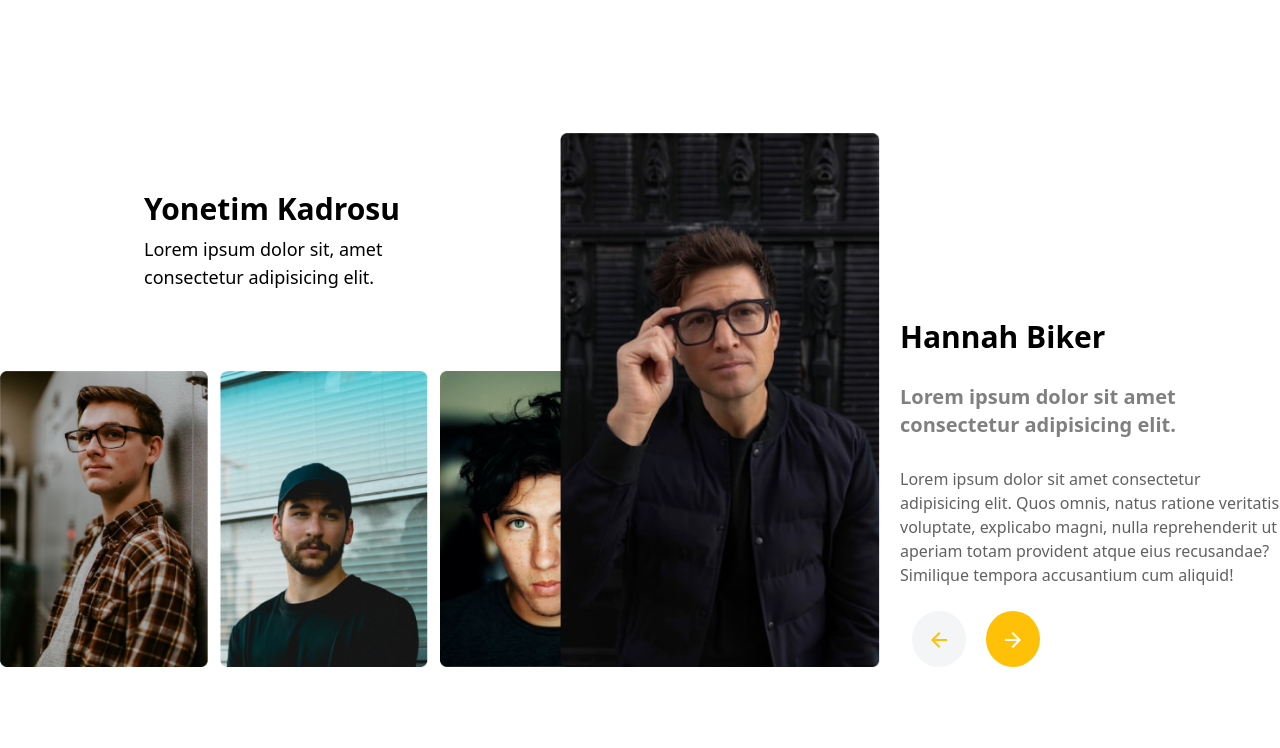
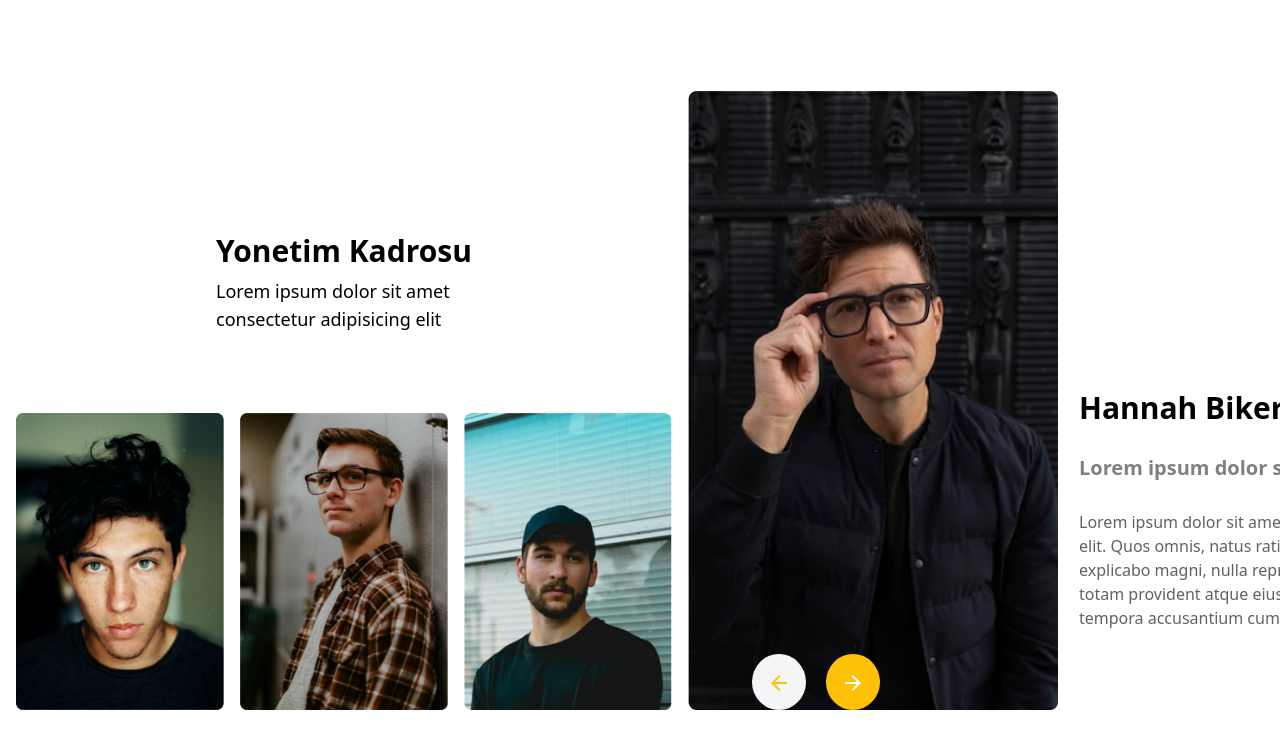
Before and after one commit to the-coder-kalisa/slider, a React (Vite) app: page / in a window 1280 px wide. Shown: the top 748 px of the page. Built offline with nearby package versions, Linux system fonts and the light colour scheme.

Commit message:
I think i've finished the whole slides

```diff
--- a/src/App.tsx
+++ b/src/App.tsx
@@ -1,13 +1,118 @@
-import { FC } from "react";
-import Left from "./components/Left";
-import Right from "./components/Right";
+import { FC, useState } from "react";
+import Person2 from "./images/another.png";
+import Person3 from "./images/second.png";
+import Person1 from "./images/last.png";
+import Person4 from "./images/first.jpg";
+import { ArrowBack, ArrowForward } from "@mui/icons-material";
 
 const App: FC = () => {
+  const second = [
+    {
+      title: "Hannah Biker",
+      image: Person4,
+      subTitle: "Lorem ipsum dolor sit amet consectetur adipisicing elit.",
+      body: "Lorem ipsum dolor sit amet consectetur adipisicing elit. Quos omnis, natus ratione veritatis voluptate, explicabo magni, nulla reprehenderit ut aperiam totam provident atque eius recusandae? Similique tempora accusantium cum aliquid!",
+    },
+    {
+      title: "kalisa ineza giovanni",
+      image: Person1,
+      subTitle: "Lorem ipsum dolor sit amet consectetur adipisicing elit.",
+      body: "Lorem ipsum dolor sit amet consectetur adipisicing elit. Quos omnis, natus ratione veritatis voluptate, explicabo magni, nulla reprehenderit ut aperiam totam provident atque eius recusandae? Similique tempora accusantium cum aliquid!",
+    },
+    {
+      title: "fadno",
+      image: Person3,
+      subTitle: "Lorem ipsum dolor sit amet consectetur adipisicing elit.",
+      body: "Lorem ipsum dolor sit amet consectetur adipisicing elit. Quos omnis, natus ratione veritatis voluptate, explicabo magni, nulla reprehenderit ut aperiam totam provident atque eius recusandae? Similique tempora accusantium cum aliquid!",
+    },
+  ];
+  const first = [
+    {
+      name: "Yonetim Kadrosu",
+      subname: "Lorem ipsum dolor sit amet consectetur adipisicing elit",
+      images: [Person1, Person2, Person3],
+    },
+    {
+      name: "Yonetim Kadrosu",
+      subname: "Lorem ipsum dolor sit amet consectetur adipisicing elit",
+      images: [Person1, Person2, Person3],
+    },
+    {
+      name: "Yonetim Kadrosu",
+      subname: "Lorem ipsum dolor sit amet consectetur adipisicing elit",
+      images: [Person1, Person2, Person3],
+    },
+  ];
+  const data = [{ first, second }];
+  const next = () => {
+    setCurrentIndex((index) => (index += 1));
+  };
+  const prev = () => {
+    setCurrentIndex((index) => (index -= 1));
+  };
+  const [currentIndex, setCurrentIndex] = useState(0);
   return (
     <div className="flex h-screen items-center justify-center">
-      <div className="flex items-end gap-4">
-        <Right />
-        <Left />
+      <div className="relative overflow-hidden w-[100rem] flex">
+        {data.map((data, index) => (
+          <div key={index} className="flex items-end overflow-hidden">
+            <div className="flex flex-row-reverse min-w-[43rem] overflow-hidden">
+              {data.first.map((data, index) => (
+                <div
+                  key={index}
+                  style={{ transform: `translateX(${currentIndex * 100}%)` }}
+                  className="flex min-w-[43rem] duration-1000 transition-all flex-col gap-20 items-center"
+                >
+                  <div className="flex flex-col gap-2">
+                    <div className="font-bold text-3xl">{data.name}</div>
+                    <div className="max-w-[16rem] text-lg">{data.subname}</div>
+                  </div>
+                  <div className="flex gap-4">
+                    {data.images.map((image, index) => (
+                      <img className="w-[13rem]" key={index} src={image} />
+                    ))}
+                  </div>
+                </div>
+              ))}
+            </div>
+            <div className="flex min-w-[70rem] overflow-x-hidden">
+              {data.second.map((data, index) => (
+                <div
+                  key={index}
+                  style={{ transform: `translate(-${currentIndex * 100}%)` }}
+                  className="flex duration-1000 transition-all min-w-[60rem] gap-5 items-end"
+                >
+                  <img className="min-w-[20rem]" src={data.image} />
+                  <div className="min-w-[23.8rem] flex flex-col gap-7 pb-[5rem]">
+                    <div className="font-bold text-3xl">{data.title}</div>
+                    <div className="text-xl text-[gray] font-semibold">
+                      {data.subTitle}
+                    </div>
+                    <div className="max-w-[25rem] font-medium text-[#616161] ">
+                      {data.body}
+                    </div>
+                  </div>
+                </div>
+              ))}
+            </div>
+          </div>
+        ))}
+        <div className="flex bottom-0 right-[25rem] absolute items-center mt-10 gap-5">
+          <button
+            className="button"
+            disabled={currentIndex === 0}
+            onClick={prev}
+          >
+            <ArrowBack />
+          </button>
+          <button
+            className="button "
+            disabled={currentIndex === 2}
+            onClick={next}
+          >
+            <ArrowForward />
+          </button>
+        </div>
       </div>
     </div>
   );
--- a/src/components/Left.tsx
+++ /dev/null
@@ -1,77 +0,0 @@
-import { ArrowBack, ArrowForward } from "@mui/icons-material";
-import { FC, useState } from "react";
-import Person1 from "../images/last.png";
-import Person2 from "../images/another.png";
-import Person3 from "../images/first.jpg";
-const Left: FC = () => {
-  const data = [
-    {
-      title: "Hannah Biker",
-      image: Person3,
-      subTitle: "Lorem ipsum dolor sit amet consectetur adipisicing elit.",
-      body: "Lorem ipsum dolor sit amet consectetur adipisicing elit. Quos omnis, natus ratione veritatis voluptate, explicabo magni, nulla reprehenderit ut aperiam totam provident atque eius recusandae? Similique tempora accusantium cum aliquid!",
-    },
-    {
-      title: "kalisa ineza giovanni",
-      image: Person2,
-      subTitle: "Lorem ipsum dolor sit amet consectetur adipisicing elit.",
-      body: "Lorem ipsum dolor sit amet consectetur adipisicing elit. Quos omnis, natus ratione veritatis voluptate, explicabo magni, nulla reprehenderit ut aperiam totam provident atque eius recusandae? Similique tempora accusantium cum aliquid!",
-    },
-    {
-      title: "fadno",
-      image: Person1,
-      subTitle: "Lorem ipsum dolor sit amet consectetur adipisicing elit.",
-      body: "Lorem ipsum dolor sit amet consectetur adipisicing elit. Quos omnis, natus ratione veritatis voluptate, explicabo magni, nulla reprehenderit ut aperiam totam provident atque eius recusandae? Similique tempora accusantium cum aliquid!",
-    },
-  ];
-  const next = () => {
-    setCurrentIndex((index) => (index += 1));
-  };
-  const prev = () => {
-    setCurrentIndex((index) => (index -= 1));
-  };
-  const [currentIndex, setCurrentIndex] = useState(0);
-  return (
-    <div className="flex items-end gap-14">
-      <div className="flex flex-col relative">
-        <div className="flex w-[45rem] overflow-x-hidden">
-          {data.map((data, index) => (
-            <div
-              key={index}
-              style={{ transform: `translate(-${currentIndex * 100}%)` }}
-              className="flex duration-1000 transition-all gap-5 items-end"
-            >
-              <img className="min-w-[20rem]" src={data.image} />
-              <div className="min-w-[23.8rem] flex flex-col gap-7 pb-[5rem]">
-                <div className="font-bold text-3xl">{data.title}</div>
-                <div className="text-xl text-[gray] font-semibold">
-                  {data.subTitle}
-                </div>
-                <div className="max-w-[25rem] font-medium text-[#616161] ">
-                  {data.body}
-                </div>
-              </div>
-            </div>
-          ))}
-        </div>
-        <div className="flex bottom-0 right-[15rem] absolute items-center mt-10 gap-5">
-          <button
-            className="button"
-            disabled={currentIndex === 0}
-            onClick={prev}
-          >
-            <ArrowBack />
-          </button>
-          <button
-            className="button "
-            disabled={currentIndex === 2}
-            onClick={next}
-          >
-            <ArrowForward />
-          </button>
-        </div>
-      </div>
-    </div>
-  );
-};
-export default Left;
--- a/src/components/Right.tsx
+++ /dev/null
@@ -1,23 +0,0 @@
-import { FC } from "react";
-import Person1 from "../images/last.png";
-import Person2 from "../images/another.png";
-import Person3 from "../images/second.png";
-
-const Right: FC = () => {
-  return (
-    <div className="flex flex-col gap-20 items-center">
-      <div className="flex flex-col gap-2">
-        <div className="font-bold text-3xl">Yonetim Kadrosu</div>
-        <div className="max-w-[16rem] text-lg">
-          Lorem ipsum dolor sit, amet consectetur adipisicing elit.
-        </div>
-      </div>
-      <div className="flex gap-3">
-        <img className="w-[13rem]" src={Person2} />
-        <img className="w-[13rem]" src={Person3} />
-        <img className="w-[13rem]" src={Person1} />
-      </div>
-    </div>
-  );
-};
-export default Right;
```
